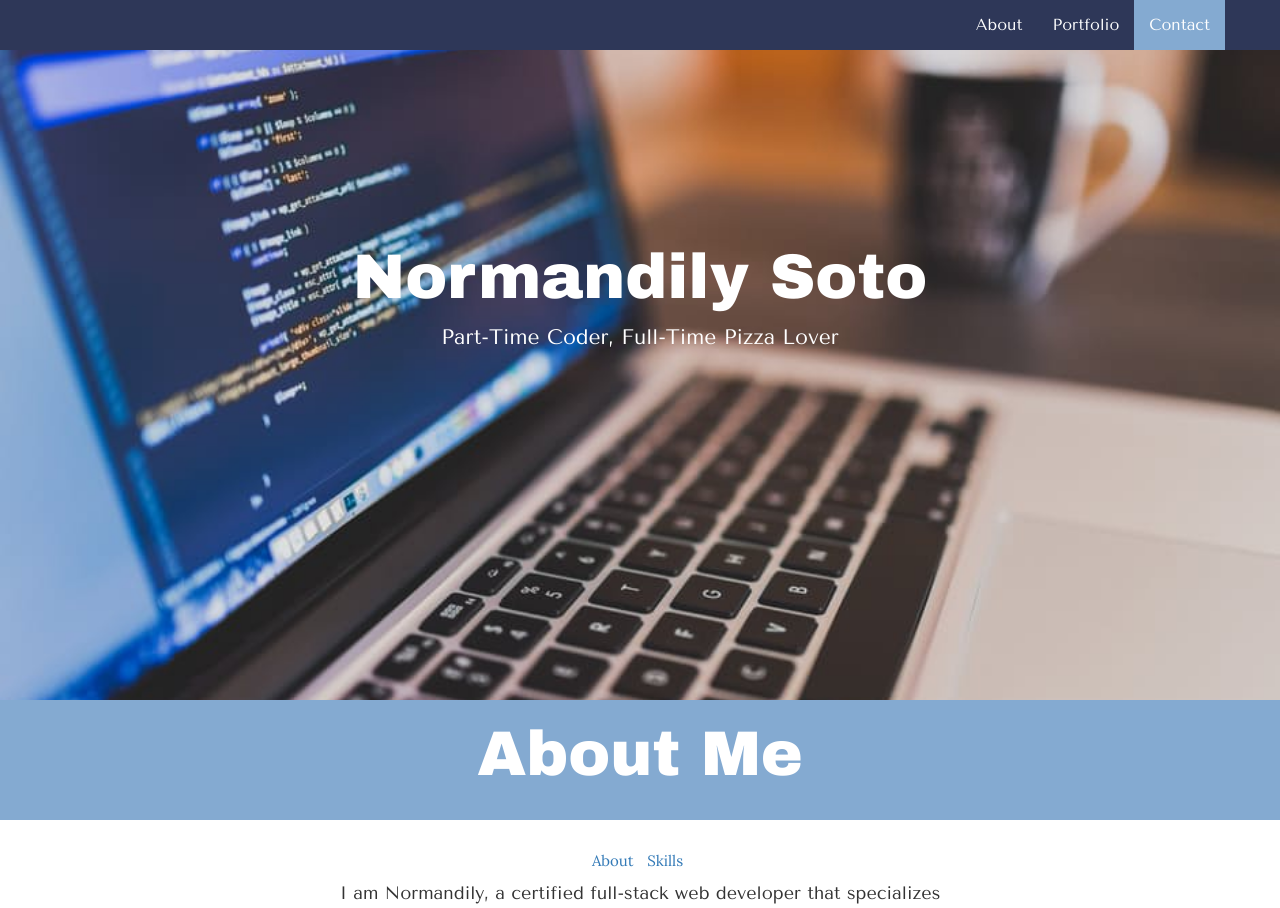
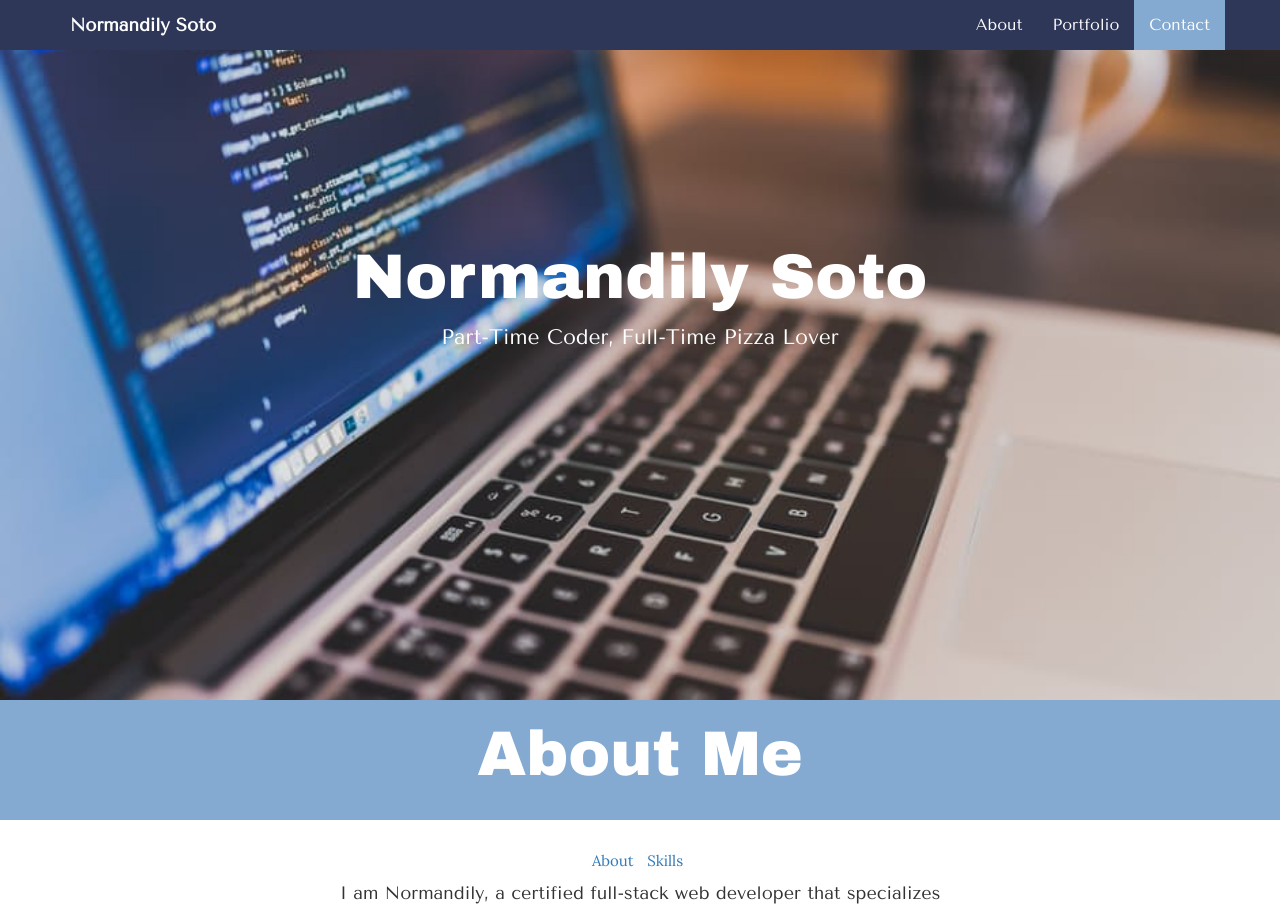
Before and after one commit to NDily1230/ndily1230.github.io, a PHP site: page / in a window 1280 px wide. Shown: the top 908 px of the page. Run offline with PHP 8.4, Linux system fonts and the light colour scheme; some libraries are stand-ins or nearby versions.

Commit message:
parallax and other styling added

```diff
--- a/assets/css/style.css
+++ b/assets/css/style.css
@@ -5,16 +5,42 @@ html {
 
 body {
   /* Margin bottom by footer height */
-  margin-bottom: 100px;
+  margin-bottom: 50px;
   font-family: 'Lora', serif;
 }
 
-#abouttext {
-  font-size: 18px;
+.navbar {
+  margin-bottom: 0;
+  background-color: #2e3758;
+  border: none;
+  font-family: 'Tenor Sans', sans-serif;
+  font-size: medium;
 }
 
-.about-tabs > li > a {
-  font-size: 15px;
+.navbar-default .navbar-brand {
+    color: #fff;
+    font-weight: bold;
+}
+
+.navbar-default .navbar-nav>li>a {
+  color: white;
+}
+
+.navbar-default .navbar-nav>li>a:focus, .navbar-default .navbar-nav>li>a:hover {
+    color: #84aad1;
+}
+
+.navbar-default .navbar-nav>.active>a, .navbar-default .navbar-nav>.active>a:focus, .navbar-default .navbar-nav>.active>a:hover {
+    color: white;
+    background-color: #84aad1;
+}
+
+#title1 {
+  font-family: 'Archivo Black', sans-serif;
+}
+
+#slogan1 {
+  font-family: 'Tenor Sans', sans-serif;
 }
 
 #jumbotron {
@@ -131,20 +115,45 @@ h1, h2, h3, h5 {
   font-size: medium;
 }
 
-.navbar-default .navbar-nav>li>a {
-  color: white;
+
+footer {
+  position: absolute;
+  bottom: 0;
+  width: 100%;
+  height: 10px;
 }
 
-.navbar-default .navbar-nav>li>a:focus, .navbar-default .navbar-nav>li>a:hover {
-    color: #84aad1;
+.container .text-muted {
+  margin: 20px 0;
 }
 
-.navbar-default .navbar-nav>.active>a, .navbar-default .navbar-nav>.active>a:focus, .navbar-default .navbar-nav>.active>a:hover {
-    color: white;
-    background-color: #84aad1;
+.footer > .container {
+  padding-right: 15px;
+  padding-left: 15px;
 }
 
+.footer-above, .footer-below {
+  background-color: #2e3758;
+  color: #fff;
+}
 
+.btn-social, .btn-outline > a {
+  color: #fff;
+}
+
+.parallax {
+    /* The image used */
+    background-image: url("../images/header.jpg");
+
+    /* Set a specific height */
+    height: 700px;
+
+    /* Create the parallax scrolling effect */
+    background-attachment: fixed;
+    background-position: center;
+    background-repeat: no-repeat;
+    background-size: cover;
+}
 
 @media only screen and (max-width: 720px) {
   .navbar-collapse {
--- a/index.html
+++ b/index.html
@@ -32,7 +32,7 @@
             <span class="icon-bar"></span>
             <span class="icon-bar"></span>
           </button>
-            <a class="navbar-brand" href="#home"></a>
+            <a class="navbar-brand" href="#">Normandily Soto</a>
         </div>
         <div id="navbar" class="collapse navbar-collapse">
           <ul class="nav navbar-nav navbar-right">
@@ -43,7 +43,7 @@
         </div><!--/.nav-collapse -->
       </div>
     </nav>
-    <div class="jumbotron text-center" id="jumbotron">
+    <div class="jumbotron text-center parallax" id="jumbotron">
       <div class="container" id="jumbotext">
         <h1 id="title1">Normandily Soto</h1>
         <p id="slogan1">Part-Time Coder, Full-Time Pizza Lover</p> <br> <br>
```
Also changed, not shown: other parts of assets/css/style.css (+10 -52 lines).
